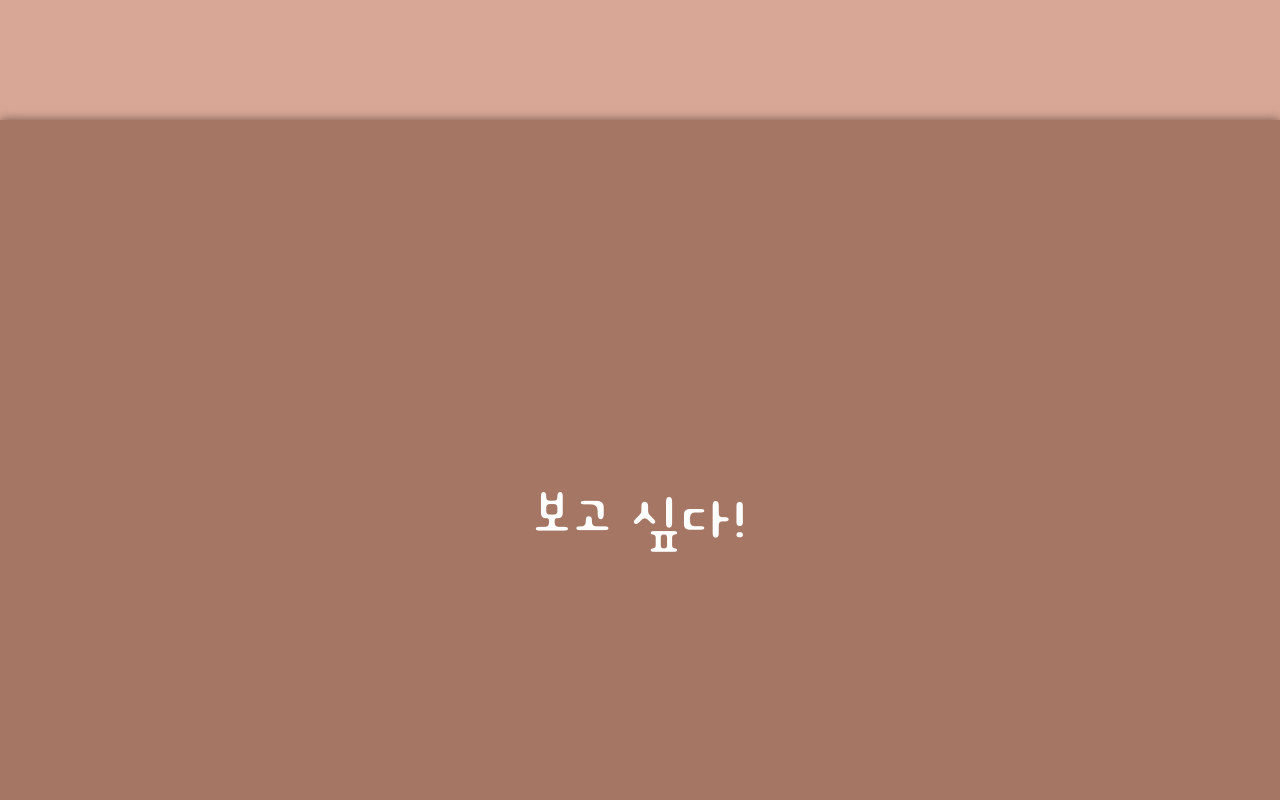
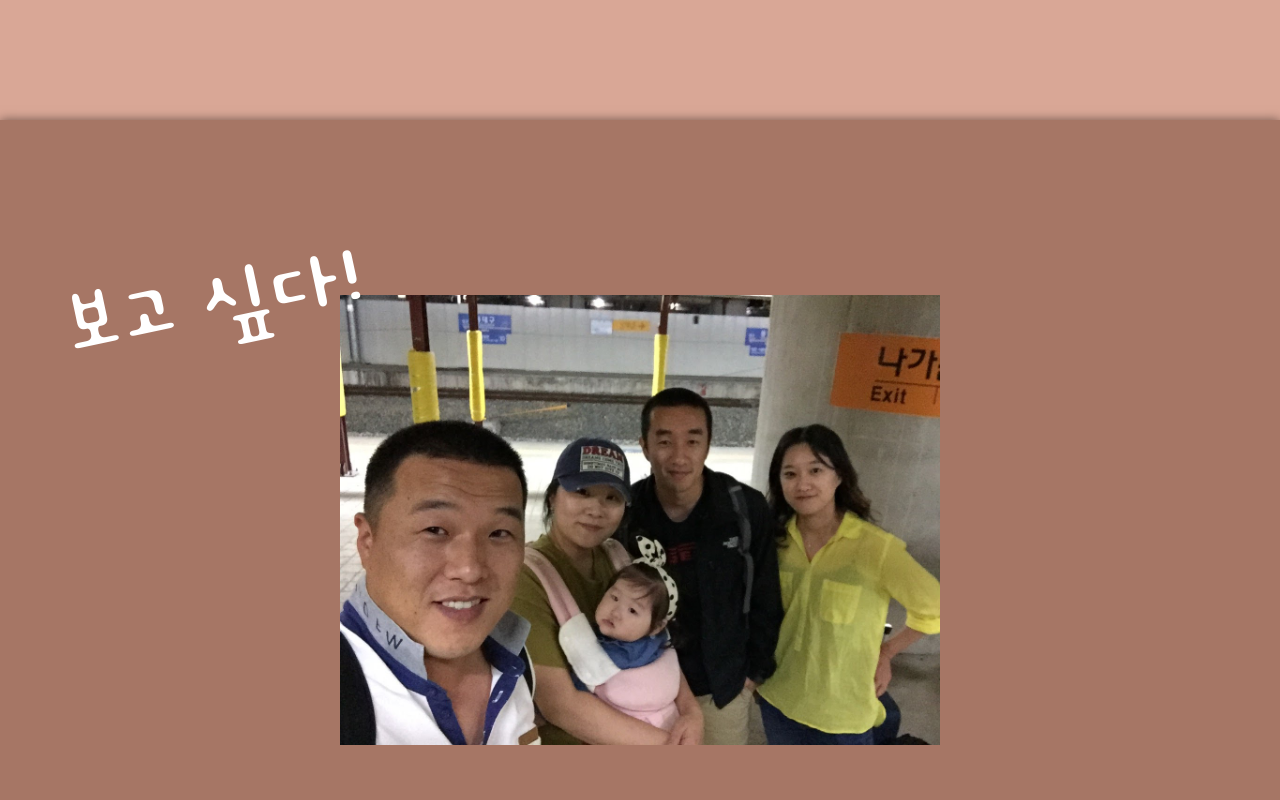
Before and after one commit to ramyun00/hb, a React (Create React App) app: page / in a window 1280 px wide. Shown: the part 2280-3080 px from the top of the page. Built offline with nearby package versions, Linux system fonts and the light colour scheme; a web font is replaced by a local one.

Commit message:
Add picture

```diff
--- a/src/App.css
+++ b/src/App.css
@@ -46,6 +46,7 @@ body {
 }
 
 .block3 {
+  position: relative;
   height: 100vh;
   background-color: #A67665;
 }
@@ -81,3 +82,16 @@ body {
   margin: 0;
   margin-bottom: 1rem;
 }
+
+.picture {
+  width: 100%;
+  max-width: 600px;
+}
+
+.picture-text {
+  position: absolute;
+  transform: rotate(-12deg);
+  left: 5%;
+  top: 5%;
+  font-size: 7rem;
+}
--- a/src/App.js
+++ b/src/App.js
@@ -1,6 +1,7 @@
 import confetti from 'canvas-confetti';
 import { Helmet } from 'react-helmet';
 import './App.css';
+import StationImg from './assets/station.jpeg';
 
 function App() {
   function fireConfetti() {
@@ -51,7 +52,9 @@ function App() {
         <p className="from">애나 올림</p>
       </div>
       <div className="block3">
-        <p>보고 싶다!</p>
+        <p class="picture-text">보고 싶다!</p>
+        <img class="picture" src={StationImg} alt="동대구역" />
+
       </div>
       <div className="block4">
         <p className="message">우리가 형/오빠를 응원하고 있어!</p>
```
Also changed, not shown: src/assets/station.jpeg (added).
